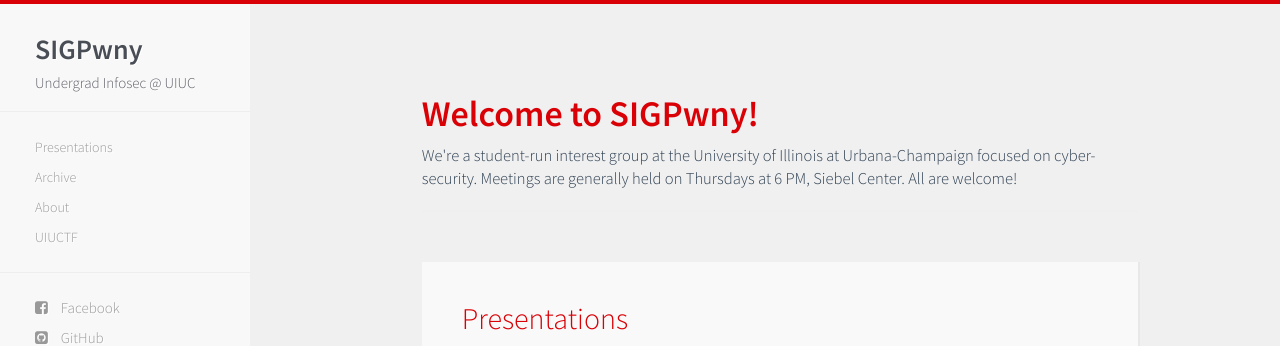
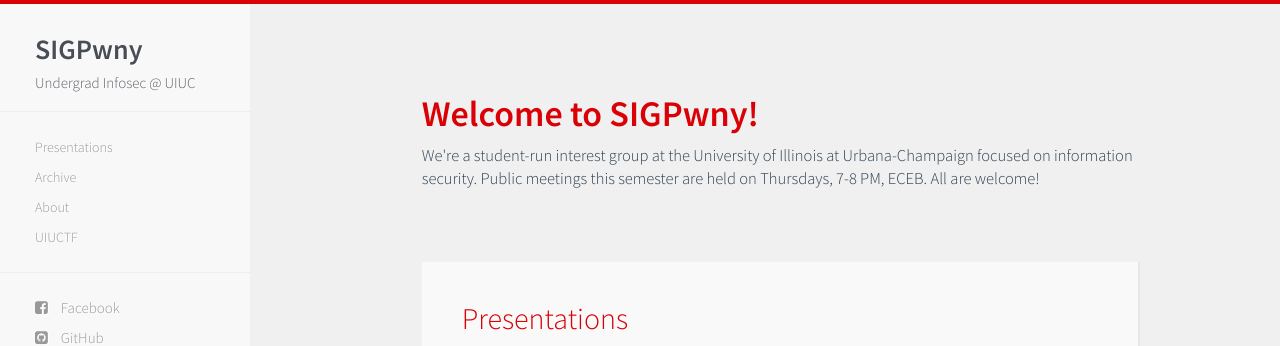
Before and after one commit to sigpwny/sigpwny.github.io-archive, a Jekyll site: the page built from index.html, in a window 1280 px wide and 1135 px high. Shown: the top 346 px of the window. Built offline with Jekyll 4.4.1, drawn with Linux system fonts in a browser that asks for light colours; nearby versions of some CDN libraries.

Commit message:
automated

```diff
--- a/_includes/greeting.html
+++ b/_includes/greeting.html
@@ -3,8 +3,8 @@
     <div id="welcome-greeting">
       <h1>Welcome to SIGPwny!</h1>
 	  <p>We're a student-run interest group at the University of Illinois at
-	  Urbana-Champaign focused on cyber-security. Meetings are generally held
-	  on Thursdays at 6 PM, Siebel Center. All are welcome!</p>
+	  Urbana-Champaign focused on information security. Public meetings this
+	  semester are held on Thursdays, 7-8 PM, ECEB. All are welcome!</p>
       <hr />
     </div>
   </div>
```
Also changed, not shown: 8 other files.
